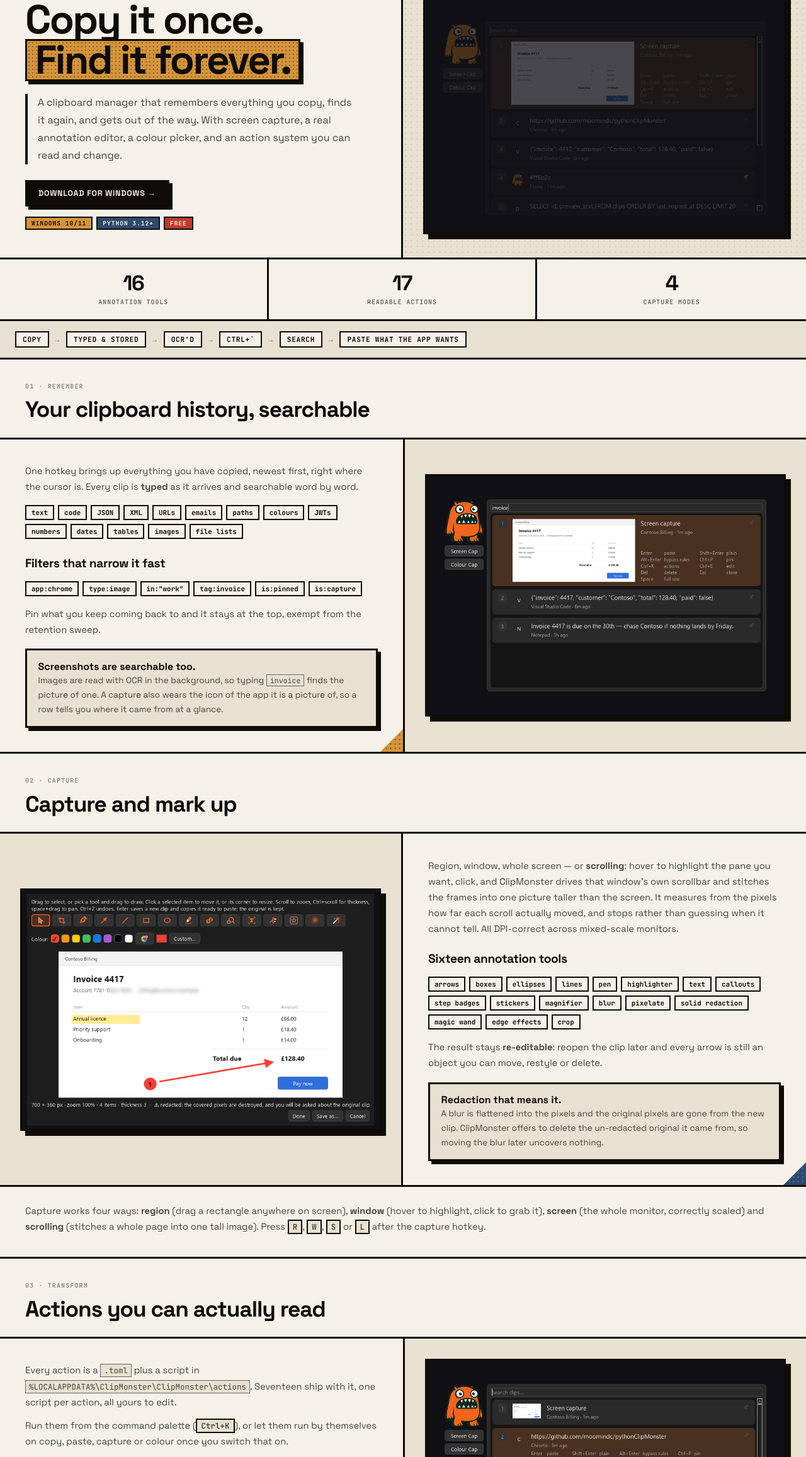
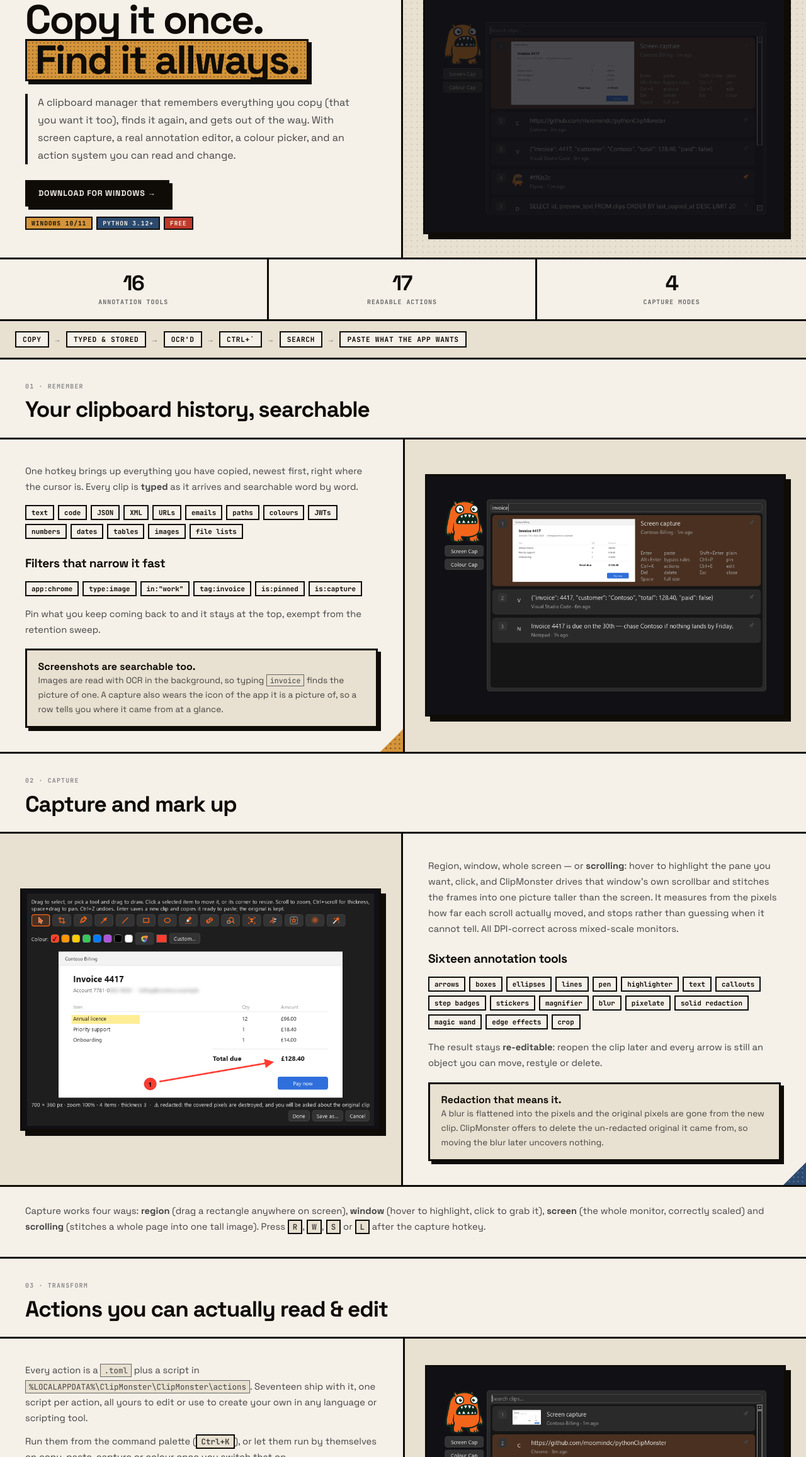
Before and after one commit to moomindc/HTMLPersonalWebsite, a plain HTML site: page clipmonster/index.html in a window 1280 px wide. Shown: the part 182-2496 px from the top of the page at 63% size. Drawn offline with Linux system fonts and the light colour scheme.

Commit message:
Update ClipMonster page

```diff
--- a/clipmonster/index.html
+++ b/clipmonster/index.html
@@ -197,8 +197,8 @@
 <section class="hero" style="border-bottom:var(--border);">
   <div class="hero-left">
     <p class="hero-eyebrow">Windows · Python · PySide6 · v1.0 · 2026</p>
-    <h1 class="hero-h1">Copy it once.<br><span class="hero-mark">Find it forever.</span></h1>
-    <p class="hero-body">A clipboard manager that remembers everything you copy, finds it again, and gets out of the way. With screen capture, a real annotation editor, a colour picker, and an action system you can read and change.</p>
+    <h1 class="hero-h1">Copy it once.<br><span class="hero-mark">Find it allways.</span></h1>
+    <p class="hero-body">A clipboard manager that remembers everything you copy (that you want it too), finds it again, and gets out of the way. With screen capture, a real annotation editor, a colour picker, and an action system you can read and change.</p>
     <div class="btns">
       <a href="#start" class="btn btn-fill">Download for Windows →</a>
     </div>
@@ -271,11 +271,11 @@
 
 <!-- ACTIONS -->
 <section id="actions">
-  <div class="sec-head"><p class="cell-label">03 · Transform</p><h2>Actions you can actually read</h2></div>
+  <div class="sec-head"><p class="cell-label">03 · Transform</p><h2>Actions you can actually read & edit</h2></div>
   <div class="feat" style="margin-top:1.6rem;border-top:var(--border);">
     <div class="feat-text">
       <div class="corner-tri bd-g"></div>
-      <p>Every action is a <code>.toml</code> plus a script in <code>%LOCALAPPDATA%\ClipMonster\ClipMonster\actions</code>. Seventeen ship with it, one script per action, all yours to edit.</p>
+      <p>Every action is a <code>.toml</code> plus a script in <code>%LOCALAPPDATA%\ClipMonster\ClipMonster\actions</code>. Seventeen ship with it, one script per action, all yours to edit or use to create your own in any language or scripting tool.</p>
       <p>Run them from the command palette (<kbd>Ctrl+K</kbd>), or let them run by themselves on copy, paste, capture or colour once you switch that on.</p>
       <ul>
         <li>They run <b>out of process</b> with a timeout and a process-tree kill.</li>
```
